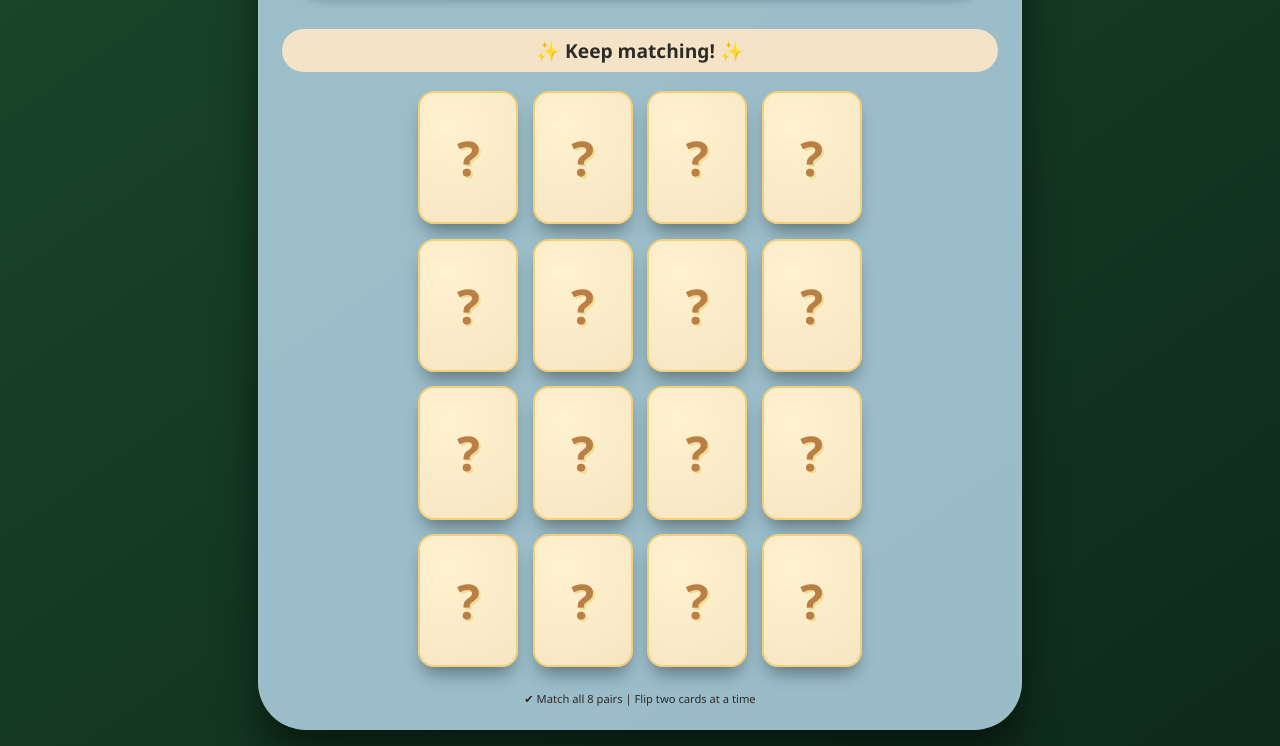
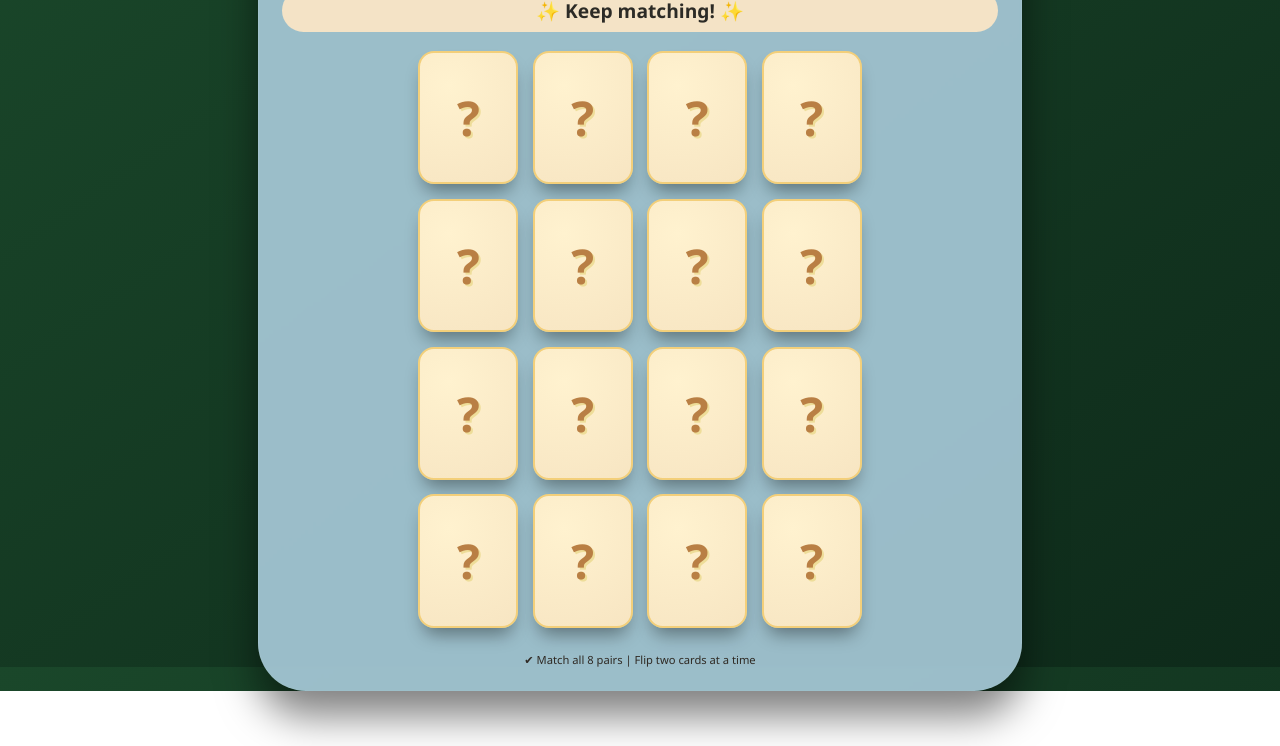
Before and after one commit to reincorrea/elective4-finals, a website: page index.html in a window 1280 px wide. Shown: the part 133-879 px from the top of the page. After the commit the page ends 824 px from the top, so only its background shows below. Drawn offline with Linux system fonts and the light colour scheme.

Commit message:
Update index.html
add width

```diff
--- a/index.html
+++ b/index.html
@@ -13,13 +13,14 @@
     }
 
     body {
-      min-height: 100vh;
+      height: 100vh;
+      width: 100vw;
       background: linear-gradient(145deg, #1a472a 0%, #0e2a1a 100%);
       display: flex;
       justify-content: center;
       align-items: center;
       font-family: 'Segoe UI', Roboto, 'Helvetica Neue', sans-serif;
-      padding: 1rem;
+      padding: 0rem;
     }
 
     /* game container */
```
